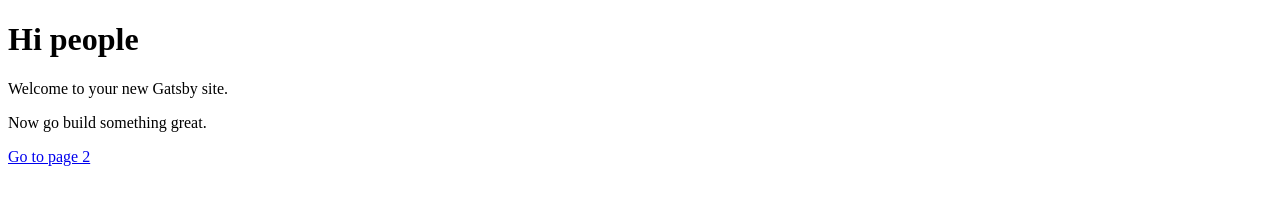
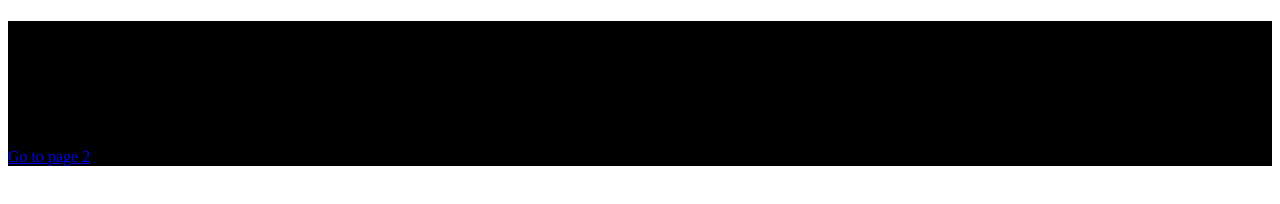
Before and after one commit to danawhite/gatsbybrightideas, a Gatsby site: page / in a window 1280 px wide. Built offline with nearby package versions, Linux system fonts and the light colour scheme; Gatsby itself is replaced by a stand-in of ours.

```diff
--- a/src/pages/index.js
+++ b/src/pages/index.js
@@ -2,12 +2,12 @@
 import Link from 'gatsby-link'
 
 const IndexPage = () => (
-  <div>
+  <div style={{backgroundColor: 'black'}}>
     <h1>Hi people</h1>
     <p>Welcome to your new Gatsby site.</p>
     <p>Now go build something great.</p>
     <Link to="/page-2/">Go to page 2</Link>
   </div>
-)
+);
 
 export default IndexPage;
```
